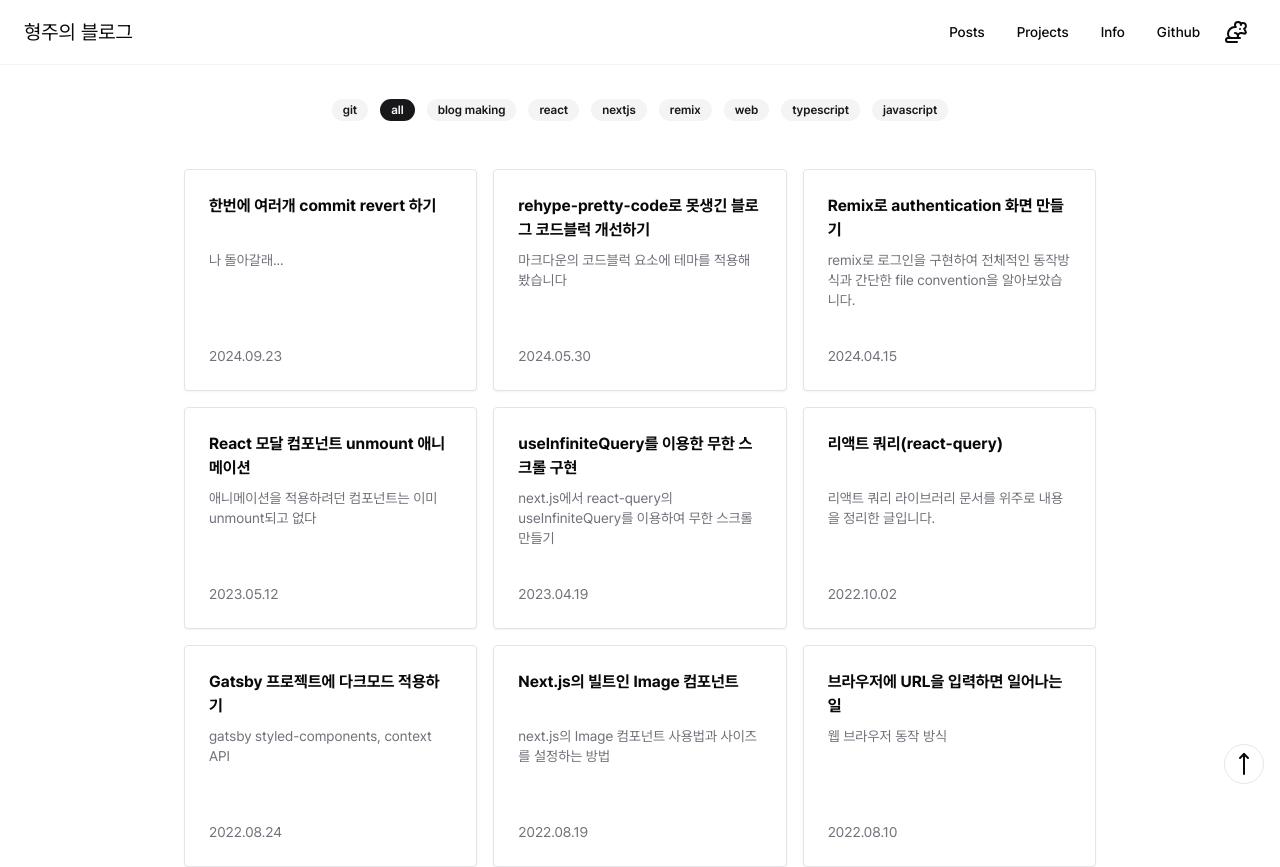
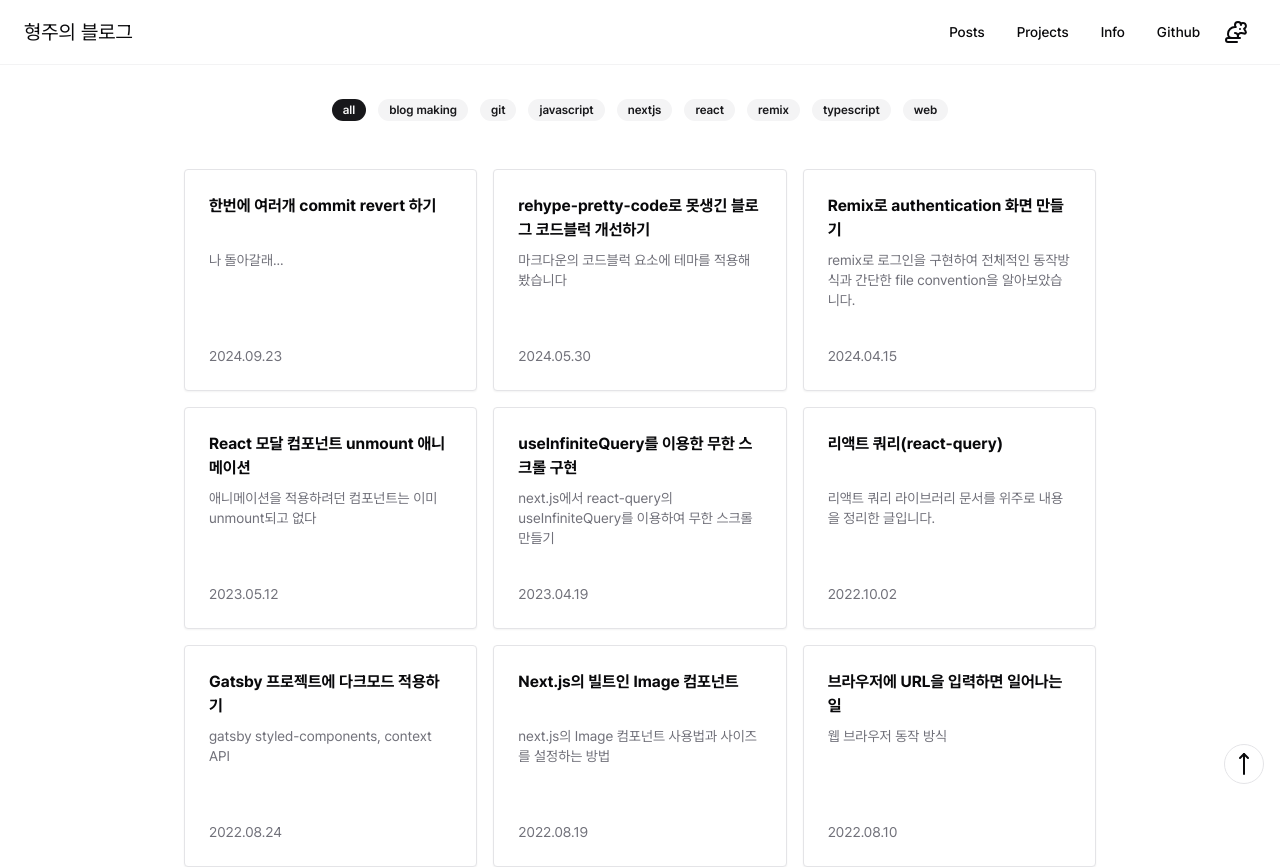
Before and after one commit to nokiahub/nokiahub.name, a Next.js app: page / in a window 1280 px wide. Shown: the top 867 px of the page. Built offline with nearby package versions, Linux system fonts and the light colour scheme.

Commit message:
refactored getAllTags

```diff
--- a/components/tags.tsx
+++ b/components/tags.tsx
@@ -1,19 +1,17 @@
 import { Badge } from "@/components/ui/badge";
 
-import { getAllTags } from "@/lib/post";
 import { cn } from "@/lib/utils";
 import Link from "next/link";
+import { getAllTags } from "@/lib/post";
 
 type Props = {
   currentTag?: string;
 };
 
 export function Tags({ currentTag = "all" }: Props) {
-  const tags = getAllTags();
-
   return (
     <div className="flex flex-wrap gap-3 self-center">
-      {tags.map((tag) => (
+      {getAllTags().map((tag) => (
         <Link href={`/posts/tag/${tag}`} key={tag}>
           <Badge
             className={cn("cursor-pointer")}
--- a/lib/post.ts
+++ b/lib/post.ts
@@ -68,14 +68,19 @@ export function getAllPostIds() {
 }
 
 export function getAllTags() {
-  const posts = getPostsData();
-  const tags = new Set<string>();
-  posts.forEach((post) => {
-    post.tags.forEach((tag) => {
-      tags.add(tag);
-    });
-  });
-  return Array.from(tags);
+  const tags = [
+    "all",
+    "blog making",
+    "git",
+    "react",
+    "nextjs",
+    "remix",
+    "web",
+    "typescript",
+    "javascript",
+  ];
+
+  return tags.sort();
 }
 
 export async function getPostData(id: string) {
```
